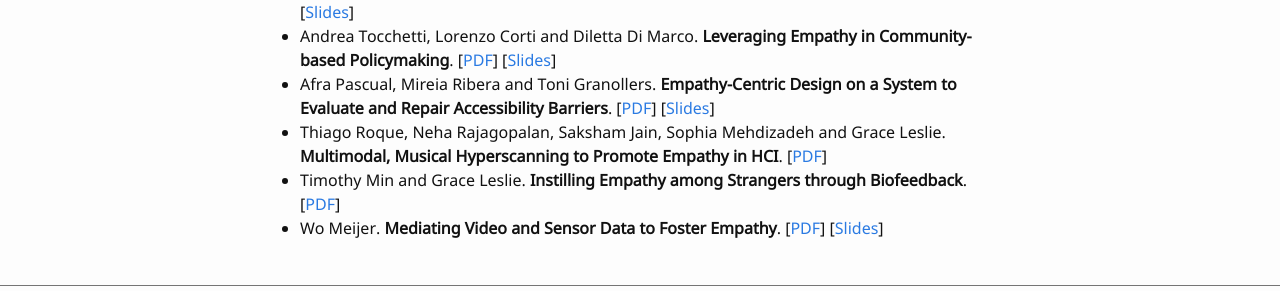
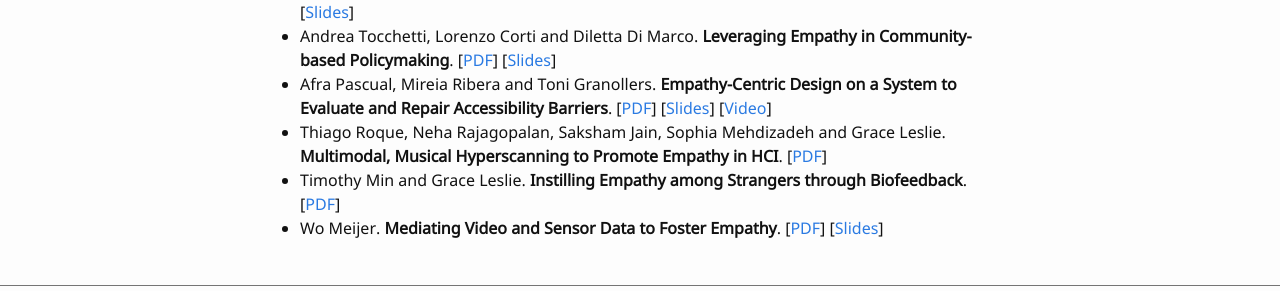
Before and after one commit to empathiCH/empathiCH.github.io, a Jekyll site: the page built from 4-materials.md, in a window 1280 px wide. Shown: the part 275-566 px from the top of the page. Built offline with Jekyll 4.4.1, drawn with Linux system fonts in a browser that asks for light colours.

Commit message:
updated presentation of paper 5

```diff
--- a/4-materials.md
+++ b/4-materials.md
@@ -8,7 +8,7 @@ nav: true
 - Saman Karim, Jin Kang and Audrey Girouard. **Exploring Accessibility and Empathy via Conversational Agent in Board Game Players who are Blind, or Low Vision and Sighted**. [[PDF](/papers/EmpathiCH2022_paper_2.pdf)] [[Slides](/papers/presentation2.pdf)]
 - Luce Drouet, Kerstin Bongard-Blanchy, Carine Lallemand and Vincent Koenig. **The Measure of Empathy in Design: How Do We Trigger Empathy among Designers and Beyond?**. [[PDF](/papers/EmpathiCH2022_paper_3.pdf)] [[Slides](/papers/presentation3.pdf)]
 - Andrea Tocchetti, Lorenzo Corti and Diletta Di Marco. **Leveraging Empathy in Community-based Policymaking**. [[PDF](/papers/EmpathiCH2022_paper_4.pdf)] [[Slides](/papers/presentation4.pdf)]
-- Afra Pascual, Mireia Ribera and Toni Granollers. **Empathy-Centric Design on a System to Evaluate and Repair Accessibility Barriers**. [[PDF](/papers/EmpathiCH2022_paper_5.pdf)] [[Slides](/papers/presentation5.pdf)]
+- Afra Pascual, Mireia Ribera and Toni Granollers. **Empathy-Centric Design on a System to Evaluate and Repair Accessibility Barriers**. [[PDF](/papers/EmpathiCH2022_paper_5.pdf)] [[Slides](/papers/presentation5.pdf)] [[Video](https://www.youtube.com/watch?v=MdMNqcQxmaE)]
 - Thiago Roque, Neha Rajagopalan, Saksham Jain, Sophia Mehdizadeh and Grace Leslie. **Multimodal, Musical Hyperscanning to Promote Empathy in HCI**. [[PDF](/papers/EmpathiCH2022_paper_6.pdf)]
 - Timothy Min and Grace Leslie. **Instilling Empathy among Strangers through Biofeedback**. [[PDF](/papers/EmpathiCH2022_paper_7.pdf)]
 - Wo Meijer. **Mediating Video and Sensor Data to Foster Empathy**. [[PDF](/papers/EmpathiCH2022_paper_8.pdf)] [[Slides](/papers/presentation8.pdf)]
```
Also changed, not shown: 1 other file.
